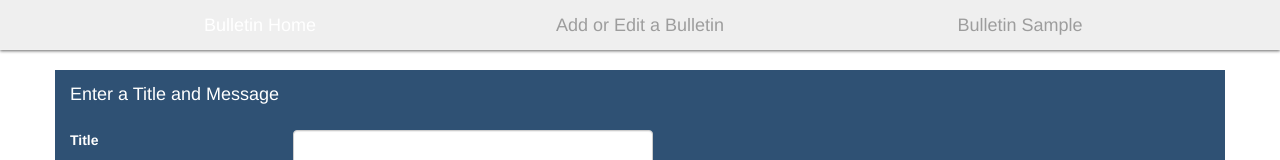
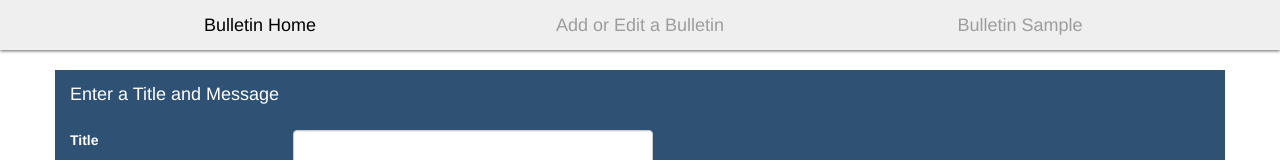
Before and after one commit to hines-sharrod/AngularJS-Contact-Form-Validation, a plain HTML site: page index.html in a window 1280 px wide. In both pictures the pointer is over the link "Bulletin Home". Shown: the top 160 px of the page. Drawn offline with Linux system fonts and the light colour scheme.

Commit message:
changed the nav items hover color

```diff
--- a/css/project.css
+++ b/css/project.css
@@ -16,6 +16,10 @@ body {
 .navbar-header {
     display: flex;
     width: 100%;
+}
+
+.navbar-inverse .navbar-brand:hover {
+    color: #000;
 }
 
 .navbar>.container .navbar-brand {
```
